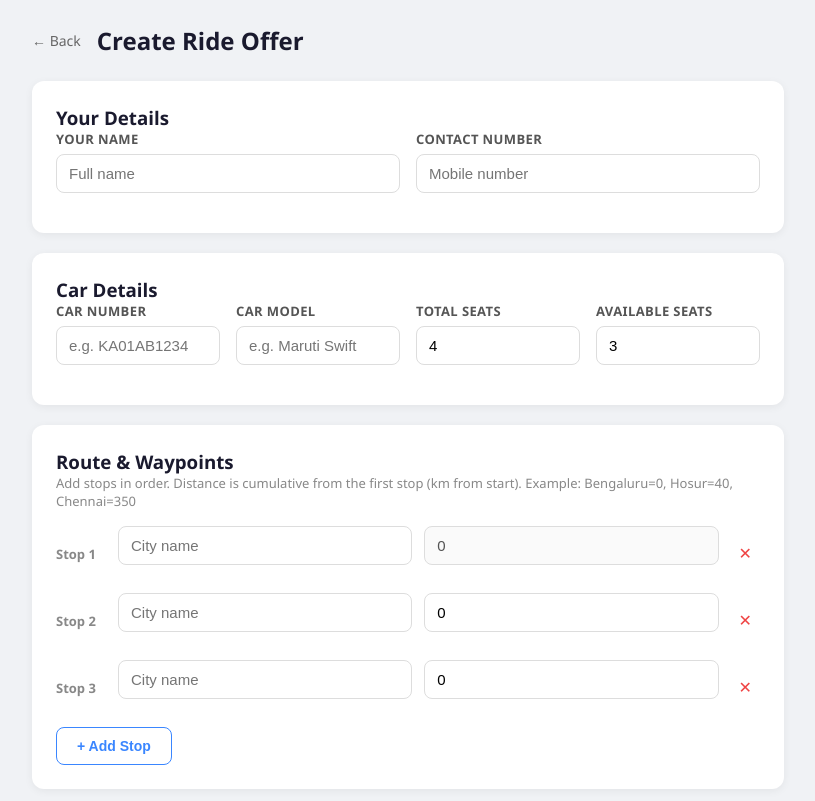
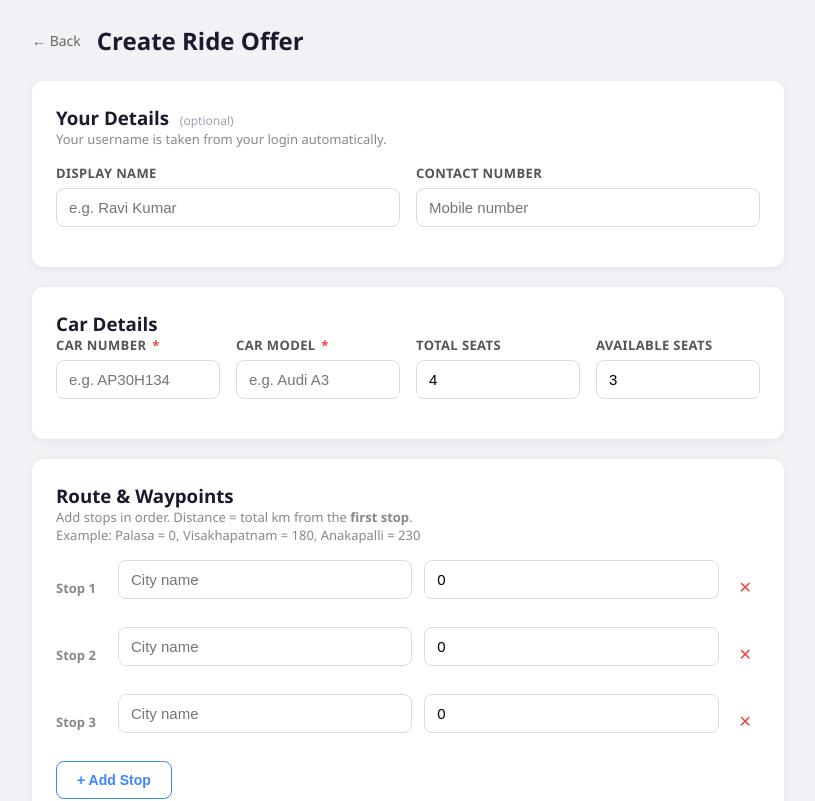
Before and after one commit to karthikkorrayi/optimumpool-ui, an Angular app: page /owner/create-ride in a window 1280 px wide. Shown: the top 801 px of the page, without its empty margins (232-1047 px from the left). Built offline with nearby package versions, Linux system fonts and the light colour scheme; sample sign-in values are in the browser's storage.

Commit message:
handle POST response and reset loading state

```diff
--- a/src/app/features/owner/create-ride/create-ride.component.html
+++ b/src/app/features/owner/create-ride/create-ride.component.html
@@ -8,11 +8,12 @@
   <div *ngIf="success" class="alert success">{{ success }}</div>
 
   <div class="card">
-    <h3>Your Details</h3>
+    <h3>Your Details <span class="optional">(optional)</span></h3>
+    <p class="hint">Your username is taken from your login automatically.</p>
     <div class="form-row">
       <div class="form-group">
-        <label>Your Name</label>
-        <input type="text" [(ngModel)]="ownerName" placeholder="Full name" />
+        <label>Display Name</label>
+        <input type="text" [(ngModel)]="ownerName" placeholder="e.g. Ravi Kumar" />
       </div>
       <div class="form-group">
         <label>Contact Number</label>
@@ -25,20 +26,20 @@
     <h3>Car Details</h3>
     <div class="form-row">
       <div class="form-group">
-        <label>Car Number</label>
-        <input type="text" [(ngModel)]="carNum" placeholder="e.g. KA01AB1234" />
+        <label>Car Number <span class="required">*</span></label>
+        <input type="text" [(ngModel)]="carNum" placeholder="e.g. AP30H134" />
       </div>
       <div class="form-group">
-        <label>Car Model</label>
-        <input type="text" [(ngModel)]="carModel" placeholder="e.g. Maruti Swift" />
+        <label>Car Model <span class="required">*</span></label>
+        <input type="text" [(ngModel)]="carModel" placeholder="e.g. Audi A3" />
       </div>
       <div class="form-group">
         <label>Total Seats</label>
-        <input type="number" [(ngModel)]="totalSeats" min="1" />
+        <input type="number" [(ngModel)]="totalSeats" min="1" max="8" />
       </div>
       <div class="form-group">
         <label>Available Seats</label>
-        <input type="number" [(ngModel)]="availSeats" min="1" />
+        <input type="number" [(ngModel)]="availSeats" min="1" [max]="totalSeats" />
       </div>
     </div>
   </div>
@@ -46,18 +47,25 @@
   <div class="card">
     <h3>Route & Waypoints</h3>
     <p class="hint">
-      Add stops in order. Distance is cumulative from the first stop (km from start).
-      Example: Bengaluru=0, Hosur=40, Chennai=350
+      Add stops in order. Distance = total km from the <strong>first stop</strong>.<br>
+      Example: Palasa = 0, Visakhapatnam = 180, Anakapalli = 230
     </p>
 
-    <div *ngFor="let wp of wayPoints; let i = index; trackBy: trackByIndex" class="waypoint-row">
+    <div *ngFor="let wp of wayPoints; let i = index; trackBy: trackByIndex"
+         class="waypoint-row">
       <span class="waypoint-label">Stop {{ i + 1 }}</span>
       <div class="form-group inline">
-        <input type="text" [(ngModel)]="wayPoints[i]" placeholder="City name" />
+        <input type="text"
+               [ngModel]="wayPoints[i]"
+               (ngModelChange)="wayPoints[i] = $event"
+               placeholder="City name" />
       </div>
       <div class="form-group inline">
-        <input type="number" [(ngModel)]="distances[i]"
-               placeholder="km from start" [disabled]="i === 0" />
+        <input type="number"
+               [ngModel]="distances[i]"
+               (ngModelChange)="distances[i] = +$event"
+               placeholder="km from start"
+               [attr.disabled]="i === 0 ? '' : null" />
       </div>
       <button class="btn-remove" (click)="removeWaypoint(i)"
               *ngIf="wayPoints.length > 2">✕</button>
@@ -70,7 +78,7 @@
     <h3>Ride Details</h3>
     <div class="form-row">
       <div class="form-group">
-        <label>Date</label>
+        <label>Date <span class="required">*</span></label>
         <input type="date" [(ngModel)]="date" />
       </div>
       <div class="form-group">
@@ -78,7 +86,7 @@
         <input type="number" [(ngModel)]="time" min="0" max="23" />
       </div>
       <div class="form-group">
-        <label>Charge per km (₹)</label>
+        <label>Charge per km (₹) <span class="required">*</span></label>
         <input type="number" [(ngModel)]="chargePerKm" min="1" />
       </div>
     </div>
--- a/src/app/features/owner/create-ride/create-ride.component.ts
+++ b/src/app/features/owner/create-ride/create-ride.component.ts
@@ -3,6 +3,7 @@ import { FormsModule } from '@angular/forms';
 import { CommonModule } from '@angular/common';
 import { RouterLink } from '@angular/router';
 import { OfferService } from '../../../core/services/offer.service';
+import { finalize } from 'rxjs/operators';
 
 @Component({
   selector: 'app-create-ride',
@@ -12,21 +13,14 @@ import { OfferService } from '../../../core/services/offer.service';
 })
 export class CreateRideComponent {
 
-  // Car owner details
   ownerName    = '';
   ownerContact = '';
-
-  // Car info
-  carNum    = '';
-  carModel  = '';
-  totalSeats = 4;
-  availSeats = 3;
-
-  // Route — start with 3 waypoints
-  wayPoints = ['', '', ''];
-  distances = [0, 0, 0];
-
-  // Ride details
+  carNum       = '';
+  carModel     = '';
+  totalSeats   = 4;
+  availSeats   = 3;
+  wayPoints    = ['', '', ''];
+  distances    = [0, 0, 0];
   date         = '';
   time         = 8;
   chargePerKm  = 0;
@@ -56,30 +50,66 @@ export class CreateRideComponent {
   submit() {
     this.error   = '';
     this.success = '';
+
+    if (!this.carNum.trim() || !this.carModel.trim()) {
+      this.error = 'Car number and model are required.';
+      return;
+    }
+    if (this.wayPoints.some(wp => !wp.trim())) {
+      this.error = 'Fill in all waypoint city names.';
+      return;
+    }
+    if (!this.date) {
+      this.error = 'Please select a date.';
+      return;
+    }
+    if (this.chargePerKm <= 0) {
+      this.error = 'Charge per km must be greater than 0.';
+      return;
+    }
+
     this.loading = true;
 
     const rideData = {
       car_owner: { name: this.ownerName, contact: this.ownerContact },
-      car_info:  {
-        carNum: this.carNum, model: this.carModel,
-        no_of_seats: this.totalSeats, avl_seats: this.availSeats
+      car_info: {
+        carNum:      this.carNum,
+        model:       this.carModel,
+        no_of_seats: this.totalSeats,
+        avl_seats:   this.availSeats
       },
-      wayPoint:       this.wayPoints,
-      distance:       this.distances,
-      date:           this.date,
-      time:           this.time,
-      charge_per_km:  this.chargePerKm
+      wayPoint:      [...this.wayPoints],
+      distance:      [...this.distances],
+      date:          this.date,
+      time:          this.time,
+      charge_per_km: this.chargePerKm
     };
 
-    this.offerService.createRide(rideData).subscribe({
-      next: () => {
-        this.success = 'Ride offer created successfully!';
-        this.loading = false;
+    this.offerService.createRide(rideData)
+      .pipe(finalize(() => { this.loading = false; }))
+      .subscribe({
+        next: (_res) => {
+          this.success = '✓ Ride offer created successfully!';
+          this.resetForm();
         },
-      error: () => {
-        this.error   = 'Failed to create ride. Check all fields and try again.';
-        this.loading = false;
+        error: (err) => {
+          console.error('Create ride failed:', err);
+          this.error = 'Failed to create ride: ' + (err?.message || 'unknown error');
         }
       });
   }
+
+  private resetForm() {
+    this.ownerName    = '';
+    this.ownerContact = '';
+    this.carNum       = '';
+    this.carModel     = '';
+    this.totalSeats   = 4;
+    this.availSeats   = 3;
+    this.wayPoints    = ['', '', ''];
+    this.distances    = [0, 0, 0];
+    this.date         = '';
+    this.time         = 8;
+    this.chargePerKm  = 0;
   }
+}
--- a/src/styles.css
+++ b/src/styles.css
@@ -320,3 +320,15 @@ a:hover { text-decoration: underline; }
   padding: 32px;
   color: #9ca3af;
 }
+
+.optional {
+  font-size: 12px;
+  font-weight: 400;
+  color: #9ca3af;
+  margin-left: 6px;
+}
+
+.required {
+  color: #ef4444;
+  margin-left: 2px;
+}
```
Lines whose indentation alone changed are shown as unchanged.
